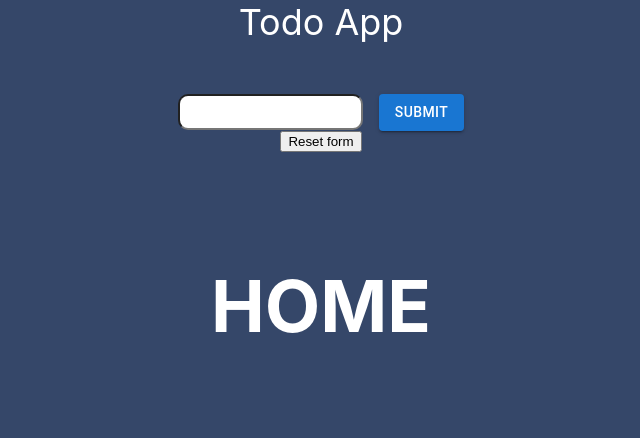
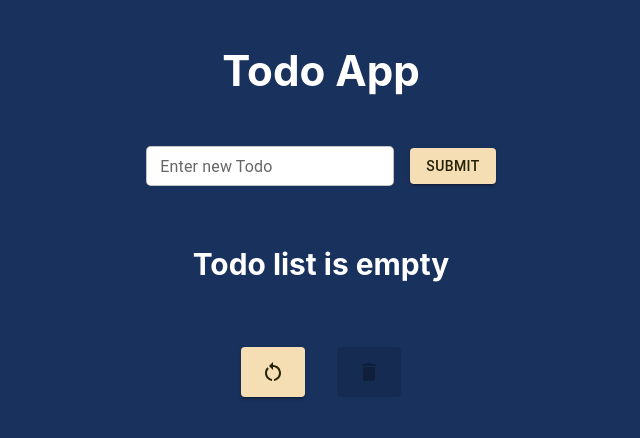
Before and after one commit to quintaped/Todo-proj, a React (Create React App) app: page / in a window 1280 px wide. Shown: the top 438 px of the page, without its empty margins (319-959 px from the left). Built offline with nearby package versions, Linux system fonts and the light colour scheme.

Commit message:
add some fixes

```diff
--- a/package.json
+++ b/package.json
@@ -5,6 +5,7 @@
   "dependencies": {
     "@emotion/react": "^11.11.1",
     "@emotion/styled": "^11.11.0",
+    "@mui/icons-material": "^5.14.3",
     "@mui/material": "^5.14.5",
     "@testing-library/jest-dom": "^5.17.0",
     "@testing-library/react": "^13.4.0",
--- a/src/App.css
+++ b/src/App.css
@@ -15,7 +15,7 @@
 
 .body {
   text-align: center;
-  background-color: #354769;
+  background-color: #19315d;
   min-height: 100vh;
   /* display: flex; */
   flex-direction: column;
@@ -24,14 +24,36 @@
   font-size: calc(20px + 2vmin);
   color: white;
 }
+.header{
+  background-color: #19315d;
+  color: white;
+  font-size: 40px;
+
+  text-indent: 3ch;
+
+}
+.p{
+  margin-block-start: 0;
+  margin-block-end: 0;
+  padding-top: 3px;
+}
+.reset{
+  display: flex;
+  width: 50px;
+  height: 50px;
+  padding-top: 20px;
+}
 .add{
  margin-top: 50px;
   min-height: 15vh;
 }
 .quest{
-  min-height: 30px;
-  border-radius: 10px;
+  min-height: 20px;
+  min-width: 300px;
+  border-radius: 5px;
+  background-color: #fff;
 }
+
 .stack{
   display: flex;
   flex-direction: row;
@@ -39,7 +61,20 @@
   justify-content: center;
 
 }
-
+.empty{
+  display: flex;
+  flex-direction: row;
+  align-items: center;
+  justify-content: center;
+ padding-top: 10px;
+}
+.stack-res{
+  display: flex;
+  flex-direction: row;
+  align-items: center;
+  justify-content: center;
+ padding-top: 15px;
+}
 .App-link {
   color: #61dafb;
 }
--- a/src/App.js
+++ b/src/App.js
@@ -5,13 +5,15 @@ import { Todo } from "./Todo";
 
 function App() {
   return (
-    <div className="body">
-      <header>Todo App</header>
-      <body>
+    <div>
+      <body className="body">
+        <p className="p">
+          <h3>Todo App</h3>
+        </p>
+
         <form className="add">
           <Todo />
         </form>
-        <NewToDo></NewToDo>
       </body>
     </div>
   );
--- a/src/NewTodo.jsx
+++ b/src/NewTodo.jsx
@@ -2,9 +2,8 @@ import React from "react";
 import { useState } from "react";
 
 export const NewToDo = (props) => {
-  return (
-    <div>
-      <h1>HOME</h1>
-    </div>
-  );
+  const value = props;
+  const [list, setNewList] = useState([""]);
+
+  return <div>{/* <h1>{value}</h1> */}</div>;
 };
--- a/src/Todo.jsx
+++ b/src/Todo.jsx
@@ -2,29 +2,97 @@ import React from "react";
 import { useState } from "react";
 import "./App.css";
 import Button from "@mui/material/Button";
-import { Stack, TextField } from "@mui/material";
+import { Stack, TextField, ThemeProvider } from "@mui/material";
+import { NewToDo } from "./NewTodo";
+import { createTheme } from "@mui/material/styles";
+import RestartAltIcon from "@mui/icons-material/RestartAlt";
+import DeleteIcon from "@mui/icons-material/Delete";
 
 export const Todo = (props) => {
   const [value, setValue] = useState("");
+  const [list, setList] = useState([]);
+  const [disabled, setDisabled] = useState(true);
+  const onClick = (e) => console.log("l");
+  const onChange = (e) => setValue(e.target.value.trim());
 
-  const onChange = (e) => setValue(e.target.value);
+  const theme = createTheme({
+    palette: {
+      ochre: {
+        main: "wheat",
+        contrastText: "#242105",
+      },
+    },
+  });
 
+  const onTodoAdd = async (e) => {
+    e.preventDefault();
+    // if (value.length === 0) return;
+    <p>jj</p>;
+    setDisabled(true);
+  };
   return (
     <div>
-      <Stack className="stack" spacing={2} direction="row">
-        <input
+      <ThemeProvider theme={theme}>
+        <form>
+          <Stack className="stack" spacing={2} direction="row">
+            <TextField
+              label="Enter new Todo           "
+              onChange={onChange}
+              value={value}
+              className="quest"
+              size="small"
+            />
+            <Button
+              variant="contained"
+              color="ochre"
+              className="submit"
+              type="submit"
+              onClick={onClick}
+            >
+              Submit
+            </Button>
+
+            {/* <input
           className="quest"
-          color="primary"
+          id="nameTodo"
           type="text"
-          name="Enter new Todo"
-        />
-        <Button variant="contained" type="submit">
-          Submit
-        </Button>
-      </Stack>
-      <Stack className="stack" spacing={2} direction="row">
-        <button type="reset">Reset form</button>
-      </Stack>
+          label="Enter new Todo"
+          value={value}
+        /> */}
+          </Stack>
+        </form>
+        <h5 className="empty">Todo list is empty</h5>
+        <form>
+          <Stack
+            className="stack-res"
+            direction="row"
+            justifyContent="center"
+            alignItems="center"
+            spacing={4}
+          >
+            <Button
+              color="ochre"
+              className="reset"
+              type="reset"
+              size="small"
+              variant="contained"
+            >
+              <RestartAltIcon />
+            </Button>
+            <Button
+              variant="contained"
+              className="reset"
+              type="delete"
+              size="small"
+              disabled={disabled}
+              color="ochre"
+            >
+              <DeleteIcon />
+            </Button>
+          </Stack>
+        </form>
+        <p>{value}</p>
+      </ThemeProvider>
     </div>
   );
 };
```
Also changed, not shown: src/TodoPopUp.jsx (added), 1 other file (tests, documents, lock files or other folders).
